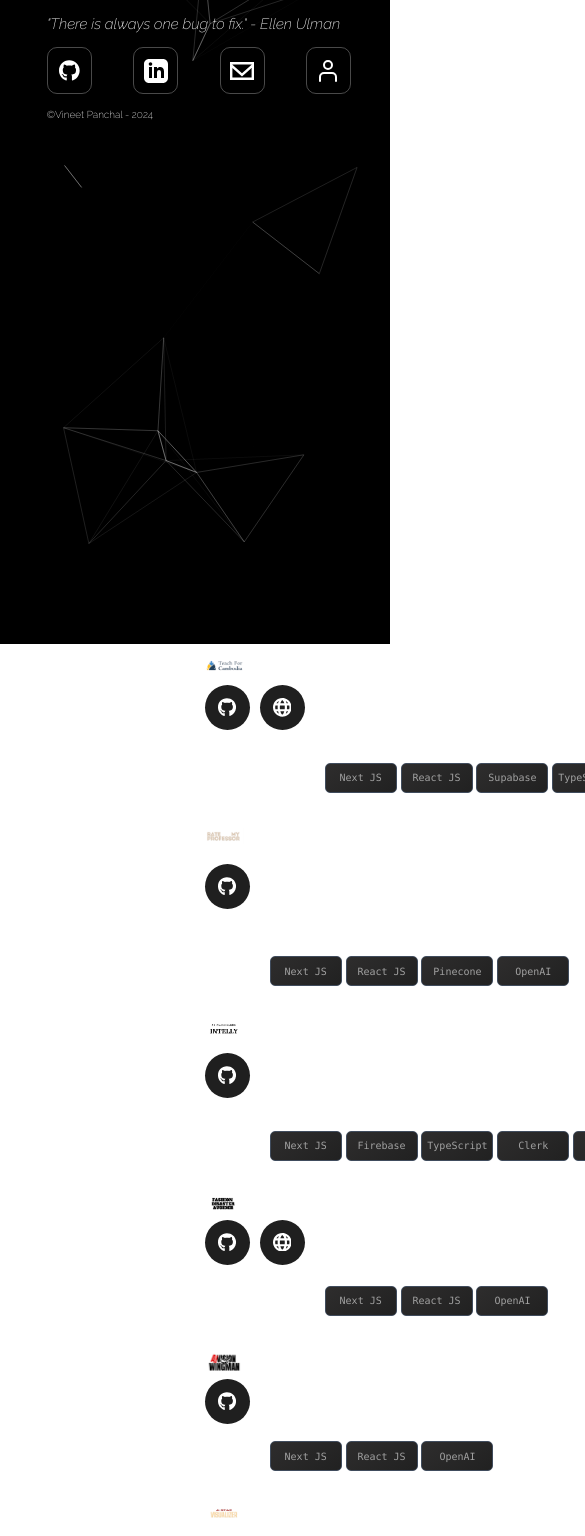
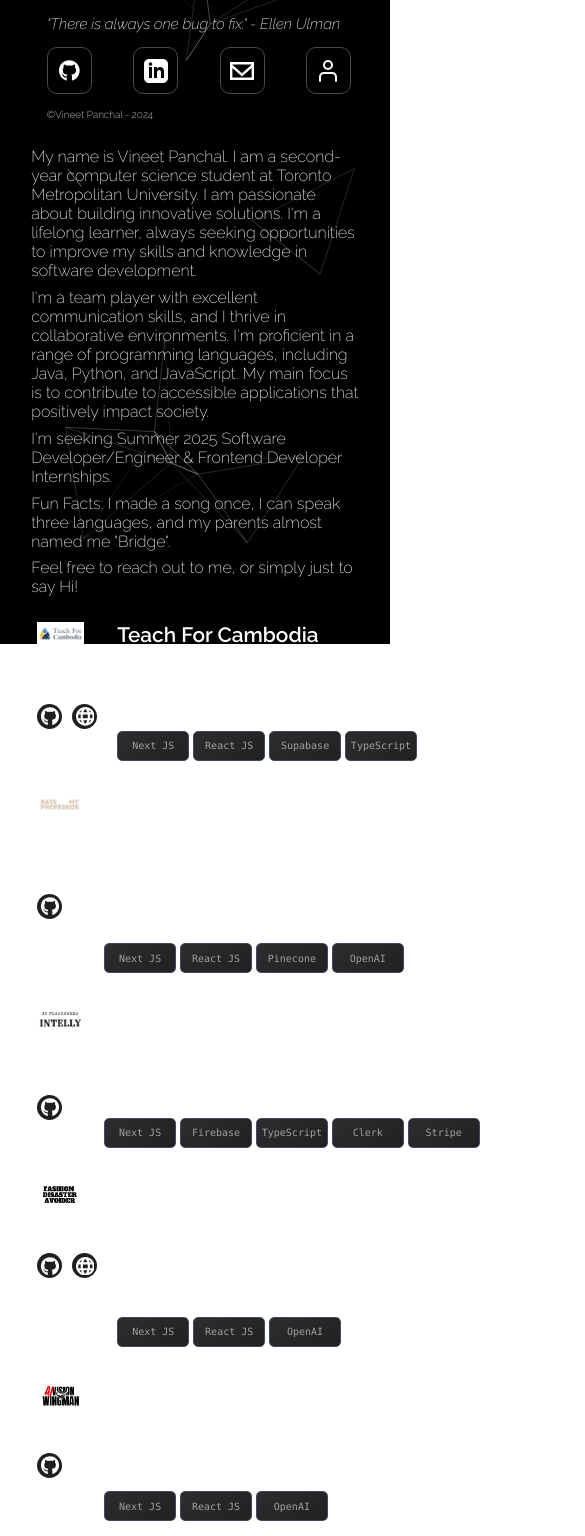
Before and after one commit to vineet-panchal/markIV-website, a React (Vite) app: page / in a window 390 px wide. Shown: the part 200-1736 px from the top of the page, 585 px wide, since content can reach past the window. Built offline with nearby package versions, Linux system fonts and the light colour scheme; a web font is replaced by a local one.

Commit message:
made the website responsive and completed the website

```diff
--- a/index.html
+++ b/index.html
@@ -2,7 +2,7 @@
 <html lang="en">
   <head>
     <meta charset="UTF-8" />
-    <link rel="icon" type="image/svg+xml" href="/vite.svg" />
+    <link rel="icon" type="image/svg+xml" href="/logo.png" />
     <meta name="viewport" content="width=device-width, initial-scale=1.0" />
     <title>Vineet Panchal</title>
 
--- a/src/components/Projects.jsx
+++ b/src/components/Projects.jsx
@@ -195,7 +195,7 @@ const Projects = () => {
             </div>
           </div>
           <div className="projects-card-right" id="fashiondisasteravoider-right">
-            <h1 className="projects-card-title" id="fashiondisasteravoider-title">Intelly AI Flashcards</h1>
+            <h1 className="projects-card-title" id="fashiondisasteravoider-title">Fashion Disaster Avoider</h1>
             <p className="projects-card-text" id="fashiondisasteravoider-text">
               Developed an AI-powered chatbot that offers real-time, brutally honest fashion advice to avoid style mishaps.
             </p>
--- a/src/css/About.css
+++ b/src/css/About.css
@@ -13,3 +13,9 @@
   font-style: normal;
   font-size: 1rem;
 }
+
+@media screen and (max-width: 900px) {
+  .about-ctr {
+    padding: 7vw 8vw 2vw 8vw;
+  }
+}
--- a/src/css/Content.css
+++ b/src/css/Content.css
@@ -13,5 +13,16 @@
     display: flex;
     width: 100%;
     float: right;
+    flex-direction: column;
   }
+
+  /* .about-ctr { */
+    /* display: flex; */
+    /* text-align: center; */
+    /* align-items: center; */
+    /* justify-content: center; */
+    /* padding: 0; */
+    /* color: aqua; */
+    /* padding: 7vw 2vw 2vw 0vw; */
+  /* } */
 }
--- a/src/css/Experience.css
+++ b/src/css/Experience.css
@@ -99,3 +99,10 @@
   transition: 1s;
   background-color:#0d0c0c;
 }
+
+@media screen and (max-width: 900px) {
+  .experience-card-ctr {
+    margin: 0vw 7vw 4vw 7vw;
+    overflow: none;
+  }
+}
--- a/src/css/Projects.css
+++ b/src/css/Projects.css
@@ -218,3 +218,60 @@
   /* border: 1px solid #d6d6d6; */
   background-color:#0d0c0c;
 }
+
+@media screen and (max-width: 900px) {
+  .projects-card-ctr {
+    margin: 0vw 7vw 4vw 7vw;
+    overflow: none;
+  }
+
+  #teachforcambodia-img {
+    height: 6vw;
+    width: 12vw;
+    padding-bottom: 14vw;
+  }
+
+  #ratemyprofessor-img {
+    height: 4vw;
+    width: 12vw;
+    padding-bottom: 20vw;
+  }
+
+  #intelly-img {
+    height: 6vw;
+    width: 12vw;
+    padding-bottom: 15vw;
+  }
+
+  #fashiondisasteravoider-img {
+    height: 6vw;
+    width: 12vw;
+    padding-bottom: 11vw;
+  }
+
+  #aiwingman-img {
+    height: 6vw;
+    width: 12vw;
+    padding-bottom: 11vw;
+  }
+
+  #astarvisualizer-img {
+    height: 6vw;
+    width: 12vw;
+    padding-bottom: 14vw;
+  }
+
+  .projects-btn {
+    width: 25px;
+    height: 25px;
+  }
+
+  .projects-links-text {
+    width: 60px;
+    font-size: 0.5rem;
+  }
+
+  .projects-btn:hover {
+    width: 40px;
+  }
+}
--- a/src/css/Sidebar.css
+++ b/src/css/Sidebar.css
@@ -4,7 +4,7 @@
   width: 40%;
   float: left;
   position: fixed;
-  height: 100vh;
+  /* height: 100vh; */
   color: white;
   /* background-color: blueviolet; */
   /* padding: 20px; */
```
Also changed, not shown: public/logo.png (added), src/App.css (line endings or trailing spaces), src/assets/logo.png (added).
